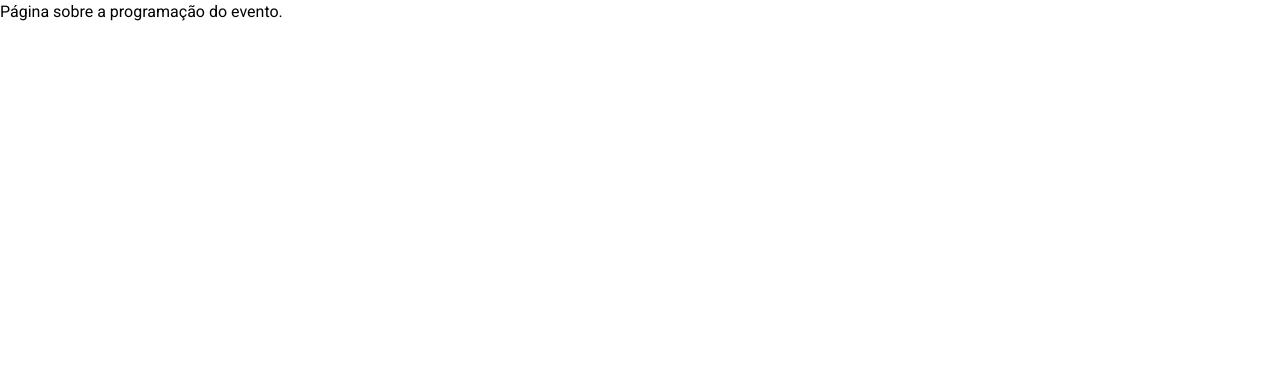
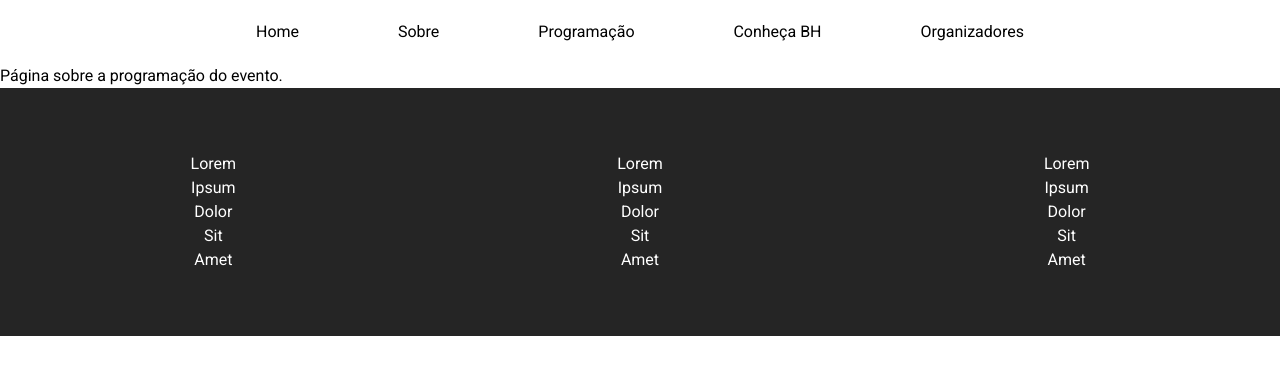
Before and after one commit to marialmeida1/site-devfest-hospedado, a Next.js app: page /schedule in a window 1280 px wide. Shown: the top 374 px of the page. Built offline with nearby package versions, Linux system fonts and the light colour scheme.

Commit message:
Navbar and Footer

```diff
--- a/src/app/components/common/SectionTitle.tsx
+++ b/src/app/components/common/SectionTitle.tsx
@@ -6,6 +6,6 @@ interface Props {
 }
 
 export default function SectionTitle({children, align = "text-left"}: Props) {
-   const className = `${align} text-2xl font-black py-4`;
+   const className = `${align} text-3xl font-black py-4`;
    return <h1 className={className}>{children}</h1>;
 }
--- /dev/null
+++ b/src/app/components/common/footer/footer.css
@@ -0,0 +1,15 @@
+#nav-footer {
+    width: 100vw;
+    height: 248px;
+    display: flex;
+    align-items: center;
+    justify-content: space-around;
+    background-color: #252525;
+    color: white;
+}
+
+#nav-footer .footer-links {
+    display: flex;
+    flex-direction: column;
+    align-items: center;
+}
--- /dev/null
+++ b/src/app/components/common/footer/footer.tsx
@@ -0,0 +1,30 @@
+import React from 'react';
+import './footer.css';
+
+export const Footer = () => {
+  return (
+    <nav id='nav-footer'>
+        <ul className='footer-links'>
+            <li><a href="#">Lorem</a></li>
+            <li><a href="#">Ipsum</a></li>
+            <li><a href="#">Dolor</a></li>
+            <li><a href="#">Sit</a></li>
+            <li><a href="#">Amet</a></li>
+        </ul>
+        <ul className='footer-links'>
+            <li><a href="#">Lorem</a></li>
+            <li><a href="#">Ipsum</a></li>
+            <li><a href="#">Dolor</a></li>
+            <li><a href="#">Sit</a></li>
+            <li><a href="#">Amet</a></li>
+        </ul>
+        <ul className='footer-links'>
+            <li><a href="#">Lorem</a></li>
+            <li><a href="#">Ipsum</a></li>
+            <li><a href="#">Dolor</a></li>
+            <li><a href="#">Sit</a></li>
+            <li><a href="#">Amet</a></li>
+        </ul>
+    </nav>
+  );
+}
--- /dev/null
+++ b/src/app/components/common/navbar/navbar.css
@@ -0,0 +1,13 @@
+#nav-header {
+    width: 100vw;
+    height: 64px;
+    display: flex;
+    align-items: center;
+    justify-content: center;
+}
+
+#nav-header #header-links {
+    width: 60%;
+    display: flex;
+    justify-content: space-between;
+}
--- /dev/null
+++ b/src/app/components/common/navbar/navbar.tsx
@@ -0,0 +1,16 @@
+import React from 'react';
+import './navbar.css';
+
+export const Navbar = () => {
+  return (
+    <nav id='nav-header'>
+        <ul id='header-links'>
+            <li><a href="/">Home</a></li>
+            <li><a href="../../about">Sobre</a></li>
+            <li><a href="../../schedule">Programação</a></li>
+            <li><a href="../../bh">Conheça BH</a></li>
+            <li><a href="../../organizers">Organizadores</a></li>
+        </ul>
+    </nav>
+  );
+}
--- a/src/app/layout.tsx
+++ b/src/app/layout.tsx
@@ -1,4 +1,6 @@
 import type {Metadata} from "next";
+import {Navbar} from "./components/common/navbar/navbar";
+import {Footer} from "./components/common/footer/footer";
 import {Roboto} from "next/font/google";
 import "./globals.css";
 
@@ -20,7 +22,9 @@ export default function RootLayout({
    return (
       <html lang="en">
          <body className={roboto.className}>
+            <Navbar />
             <main>{children}</main>
+            <Footer />
          </body>
       </html>
    );
```
Also changed, not shown: src/app/bh/page.tsx (renamed from src/app/info/page.tsx), 1 other file (tests, documents, lock files or other folders).
